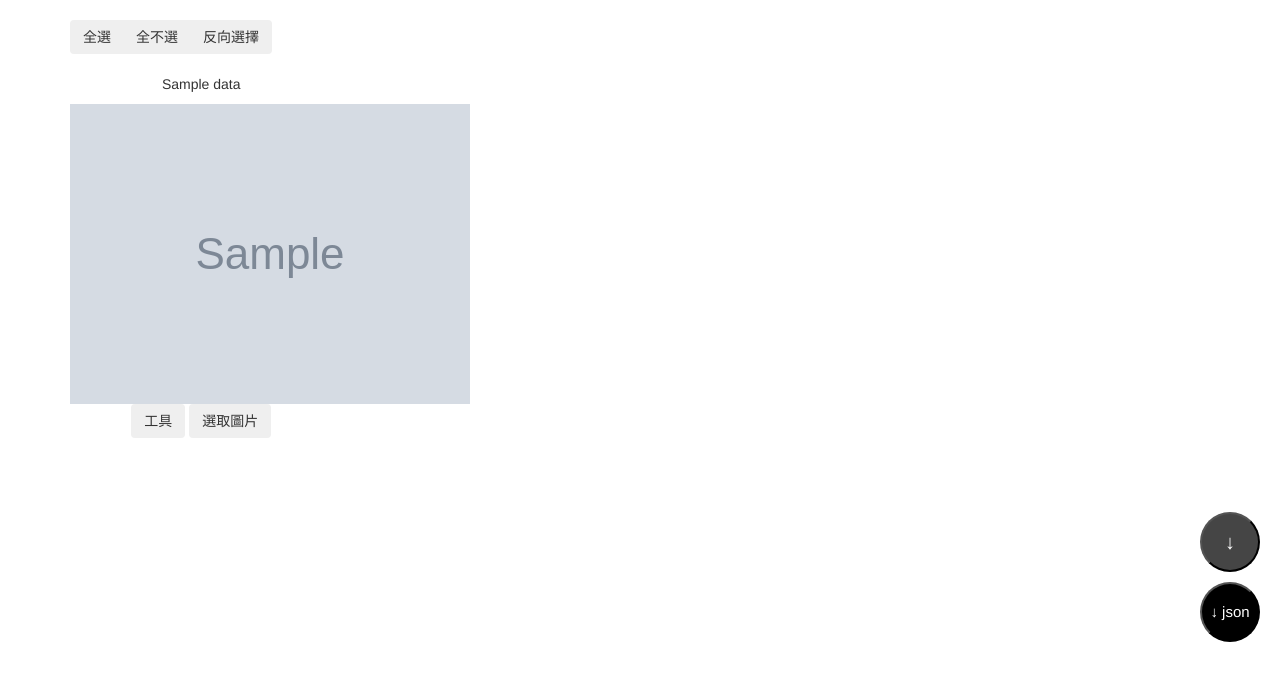
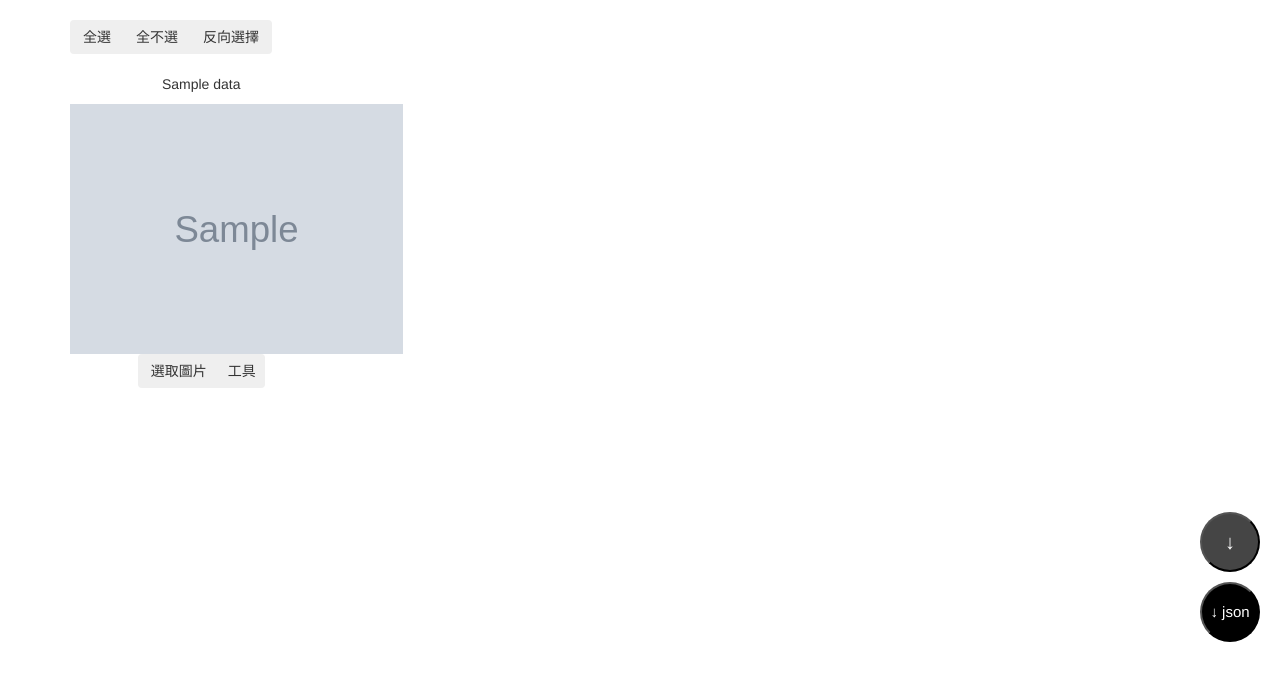
Before and after one commit to aqweteddy/PttCrawlWebsite, a Flask app: template templates/show_image1.html in a window 1280 px wide. Shown: the part 108-800 px from the top of the page. Run offline with Flask 2, Linux system fonts and the light colour scheme; the template is opened without the code that fills it: most values are stand-ins (such as "Sample title", 1, 10 or a date in 2020); grey boxes marked "Sample" are stand-in pictures; some libraries are stand-ins or nearby versions.

Commit message:
show image page gap

```diff
--- a/templates/show_image1.html
+++ b/templates/show_image1.html
@@ -186,17 +186,25 @@
             <div class="row">
                 <div class="card-group">
                 {% for da in data %}
-                    <div class="col-sm-3">
-                        <div class="card bg-light text-center border-dark" id="card{{ da['id'] }}">
+                    <div class="col-sm-3 mb-4">
+                        <div class="card bg-light text-center border-dark" id="card{{ da['id'] }}" style="height: 400px">
                             <p class="card-title">{{ da['title'] }}</p>
+                            <div class="card-body align-items-center d-flex justify-content-center">
                             {% if da['img_link']|length > 0 %}
-                                <img class="card-img-top" style="max-height:400px"
-                                     src="{{ da['img_link'][0] }}" alt="Loading...">
+                                <img class="card-img-top" src="{{ da['img_link'][0] }}" style="max-height: 250px"
+                                     alt="Loading...">
                             {% else %}
                                 <img class="card-img-top" src="{{ url_for('static', filename='no-image.png') }}"
                                      width="200px" alt="Loading...">
                             {% endif %}
-                            <button type="button" class="btn btn-light dropdown-toggle"
+                            </div>
+
+                            <div class="card-footer">
+                                <div class="btn-group">
+                                    <button type="button" class="btn btn-outline-dark text-dark" data-toggle="modal"
+                                            data-target="#modal{{ da['id'] }}">選取圖片
+                                    </button>
+                                    <button type="button" class="btn btn-outline-dark text-dark dropdown-toggle"
                                     data-toggle="dropdown" aria-haspopup="true" aria-expanded="false">
                                         工具
                                     </button>
@@ -213,15 +221,15 @@
                                                 onclick="window.open('{{ da['url'] }}')">
                                             看原文
                                         </button>
-                                <button type="button" class="dropdown-item" data-toggle="modal"
-                                        data-target="#ModalArticle{{ da['id'] }}">顯示內文
-                                </button>
+                                        {#                                <button type="button" class="dropdown-item" data-toggle="modal"#}
+                                        {#                                        data-target="#ModalArticle{{ da['id'] }}">顯示內文#}
+                                        {#                                </button>#}
+                                    </div>
                                 </div>
 
 
-                            <button type="button" class="btn btn-inline-light text-dark" data-toggle="modal"
-                                    data-target="#modal{{ da['id'] }}">選取圖片
-                            </button>
+                            </div>
+
 
                             <!--modal-->
                             <div class="modal fade" id="modal{{ da['id'] }}" role="dialog" tabindex="-1"
```
Lines whose indentation alone changed are shown as unchanged.
